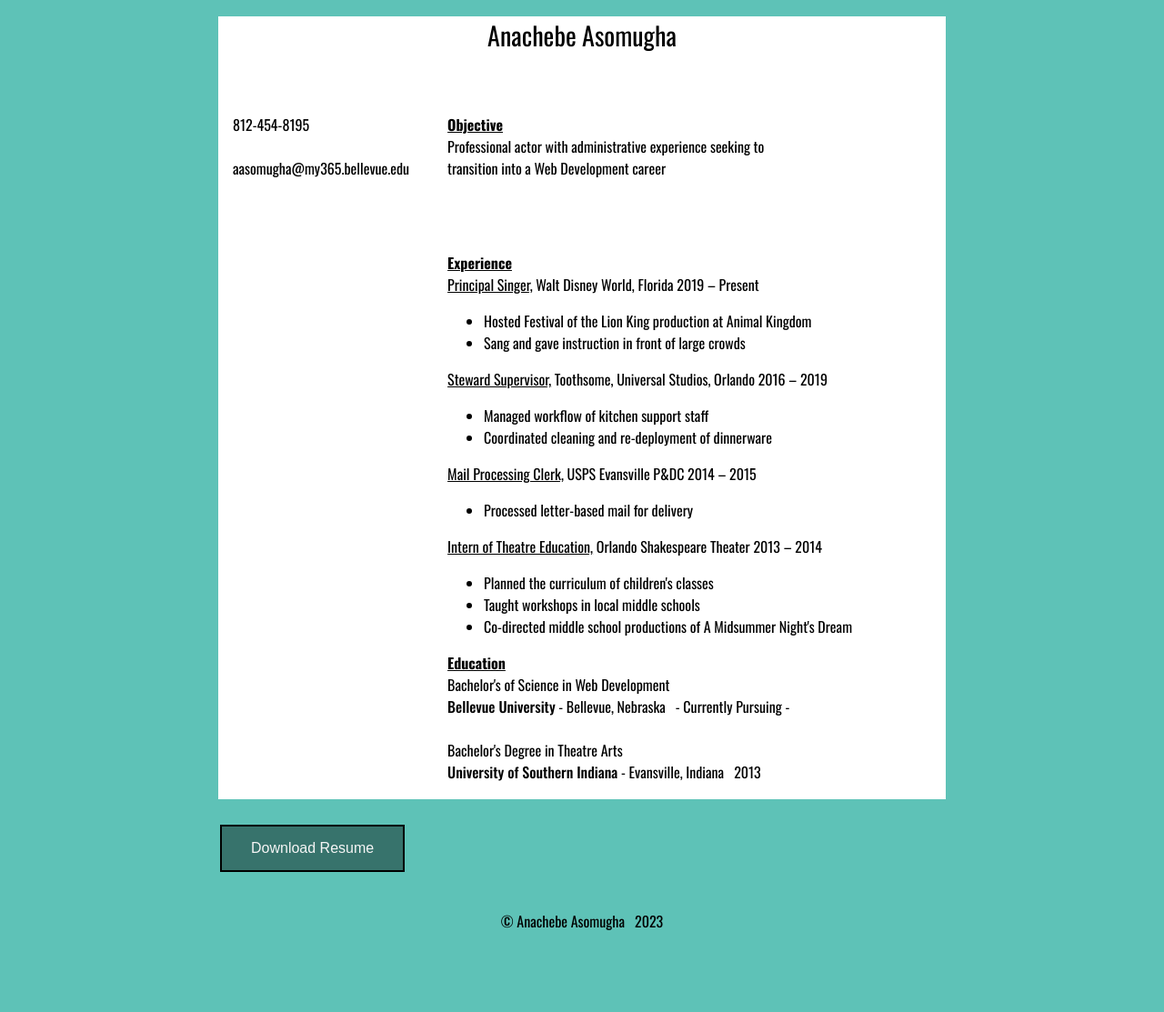
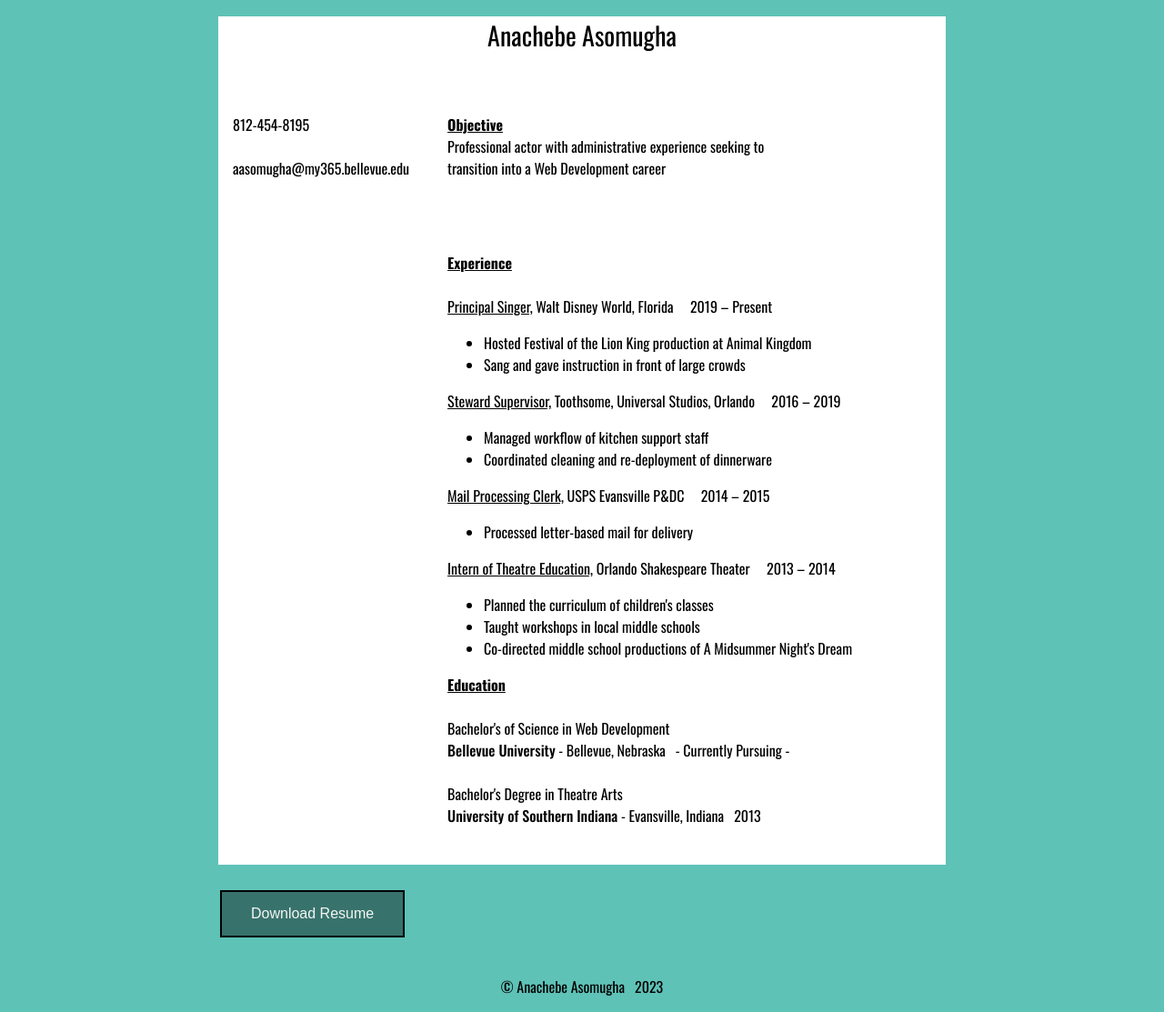
Before and after one commit to Atasomugha/personal-portfolio, a website: page resume.html in a window 1280 px wide. Shown: the part 180-1293 px from the top of the page at 91% size. Before the commit the page ends 1221 px from the top, so only its background shows below. Drawn offline with nearby package versions, Linux system fonts and the light colour scheme.

Commit message:
resume edit

```diff
--- a/resume.html
+++ b/resume.html
@@ -45,8 +45,8 @@
 
                         <p>
                             <b><u>Experience</u></b>
-                            <br>
-                            <u>Principal Singer,</u> Walt Disney World, Florida 2019 – Present <br>
+                            <br><br>
+                            <u>Principal Singer,</u> Walt Disney World, Florida &nbsp; &nbsp; 2019 – Present <br>
                             <ul>
                                 <li>Hosted Festival of the Lion King production at Animal Kingdom</li>
                                 <li>Sang and gave instruction in front of large crowds</li>
@@ -54,7 +54,7 @@
                         </p>
 
                         <p>
-                            <u>Steward Supervisor,</u> Toothsome, Universal Studios, Orlando 2016 – 2019 <br>
+                            <u>Steward Supervisor,</u> Toothsome, Universal Studios, Orlando &nbsp; &nbsp; 2016 – 2019 <br>
                             <ul>
                                 <li>Managed workflow of kitchen support staff</li>
                                 <li>Coordinated cleaning and re-deployment of dinnerware</li>
@@ -62,14 +62,14 @@
                         </p>
 
                         <p>
-                            <u>Mail Processing Clerk,</u> USPS Evansville P&DC   2014 – 2015 <br>
+                            <u>Mail Processing Clerk,</u> USPS Evansville P&DC &nbsp; &nbsp;  2014 – 2015 <br>
                             <ul>
                                 <li>Processed letter-based mail for delivery</li>
                             </ul>
                         </p>
 
                         <p>
-                           <u>Intern of Theatre Education,</u> Orlando Shakespeare Theater 2013 – 2014 <br>
+                           <u>Intern of Theatre Education,</u> Orlando Shakespeare Theater &nbsp; &nbsp; 2013 – 2014 <br>
                            <ul>
                             <li>Planned the curriculum of children's classes</li>
                             <li>Taught workshops in local middle schools</li>
@@ -78,12 +78,12 @@
                         </p>
 
                         <p>
-                            <b><u>Education</u></b><br>
+                            <b><u>Education</u></b><br><br>
                             Bachelor's of Science in Web Development <br>
                             <a target="_blank" href="https://www.bellevue.edu/degrees/bachelor/web-development-bs/"> Bellevue University</a> - Bellevue, Nebraska &nbsp; - Currently Pursuing - <br><br>
                             Bachelor's Degree in Theatre Arts <br>
                             <a target="_blank" href="https://www.usi.edu/liberal-arts/usi-theatre">University of Southern Indiana </a> - Evansville, Indiana  &nbsp; 2013<br>
-                        </p>
+                        </p><br>
 
 
 
```
